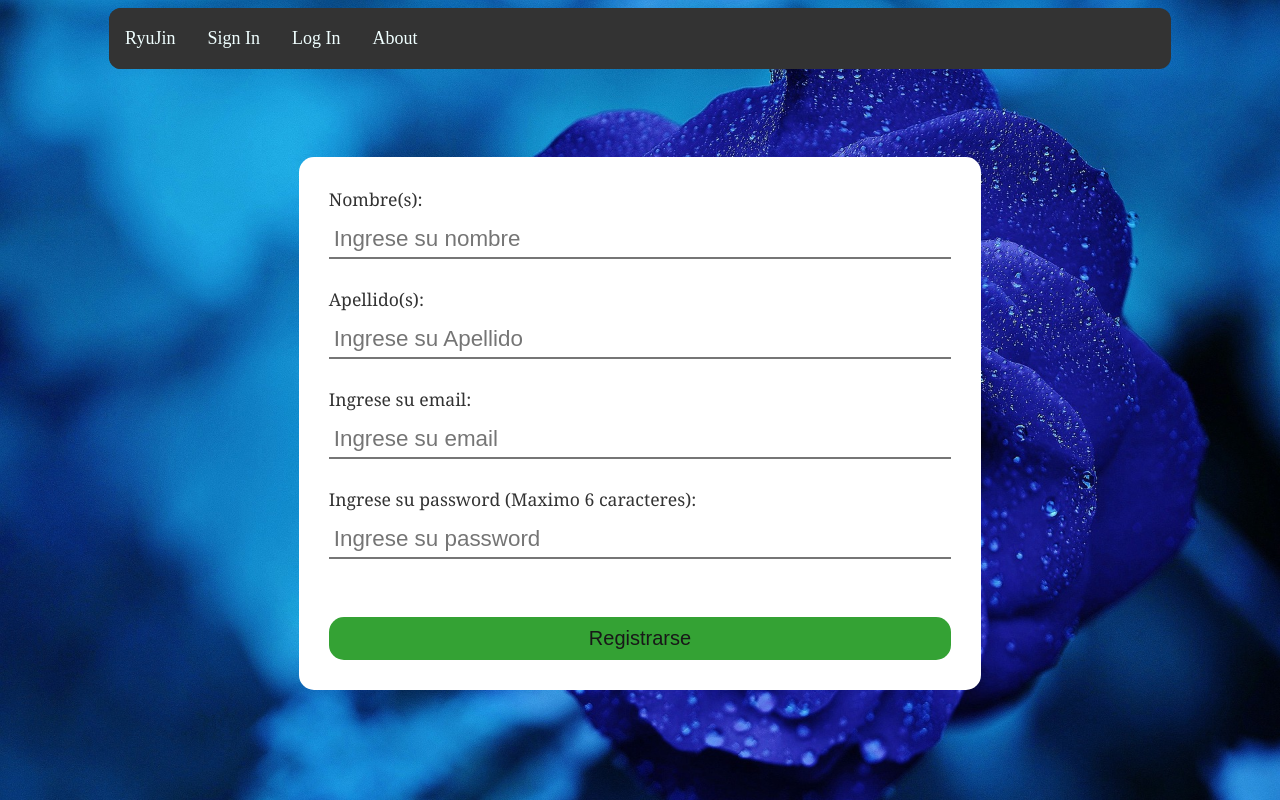
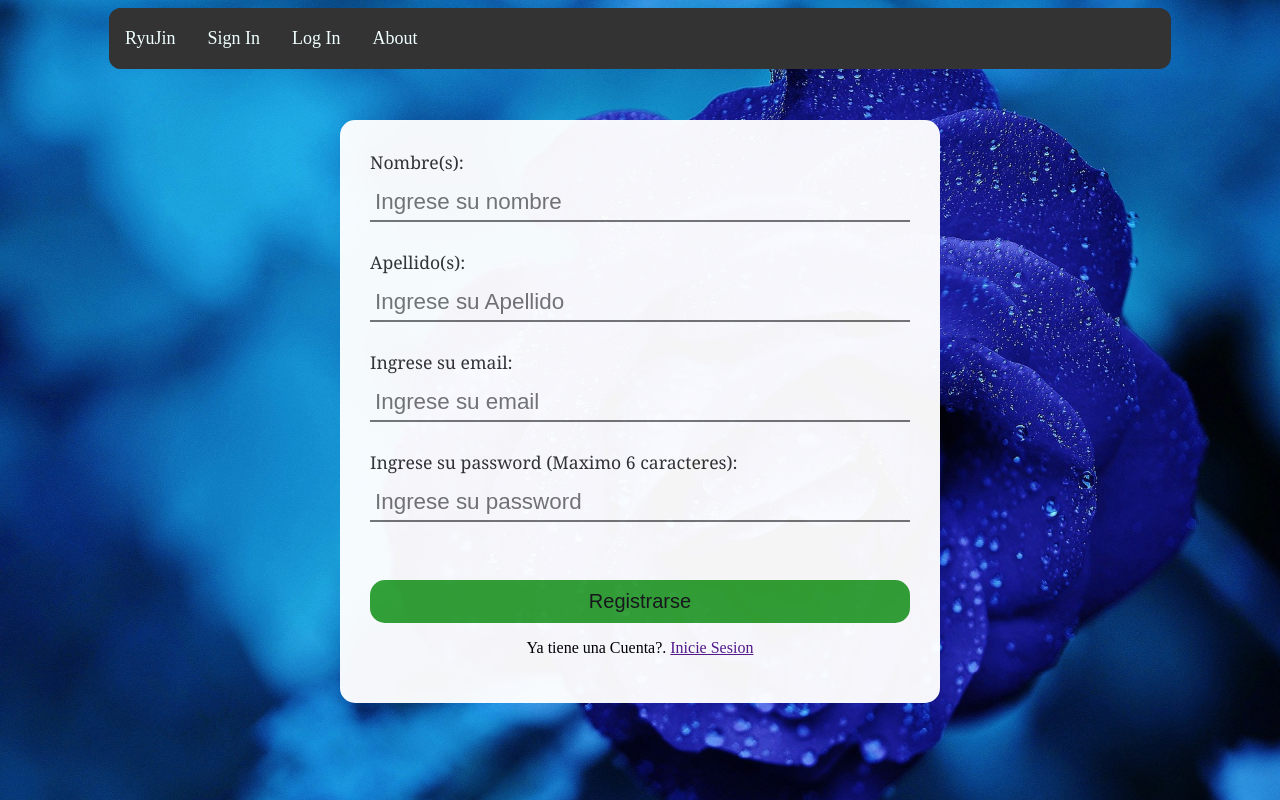
Before and after one commit to JonathanSanMiguel/Sento, an Angular app: page /login in a window 1280 px wide. Built offline with nearby package versions, Linux system fonts and the light colour scheme.

Commit message:
Login Screen added

```diff
--- a/src/app/pages/login/login.component.css
+++ b/src/app/pages/login/login.component.css
@@ -55,6 +55,7 @@ input[type = submit]{
     background-color: rgb(52, 162, 52);
     margin-top: 30px;
 }
+
 input[type = submit]:hover{
     background-color: greenyellow;
 }
@@ -66,10 +67,30 @@ input[type = submit]:hover{
     max-width: 100%;
     /* background-color: rgb(151, 26, 26); */
     background-color: white;
+    opacity: 96%;
 }
 .divPrincipal{
-    margin-top: 7%;
+/*     margin-top: 7%;
     margin-bottom: 8%;
-    margin-left: 23%;
-    margin-right: 23%;
+    margin-left: 20%;
+    margin-right: 20%; */
+/*     display: flex;
+    align-items: center;
+    justify-content: center; */
+/*     position: absolute;
+    top: 50%;
+    left: 50%;
+    transform: translate(-50%, -50%); */
+    position: absolute;
+    top: 15%;
+    left: 0;
+    bottom: 0;
+    right: 0;
+    margin: auto;
+    max-width: 600px;
 }
+
+p{
+    font-family: 'Times New Roman', Times, serif;
+    text-align: center;
+}
--- a/src/app/pages/login/login.component.html
+++ b/src/app/pages/login/login.component.html
@@ -15,6 +15,8 @@
             <input type="password" placeholder="Ingrese su password" required>
 
             <input type="submit" value="Registrarse">
+
+            <p>Ya tiene una Cuenta?. <a href="">Inicie Sesion</a></p>
         </div>
     </form>
 </div>
```
Also changed, not shown: 1 other file (tests, documents, lock files or other folders).
